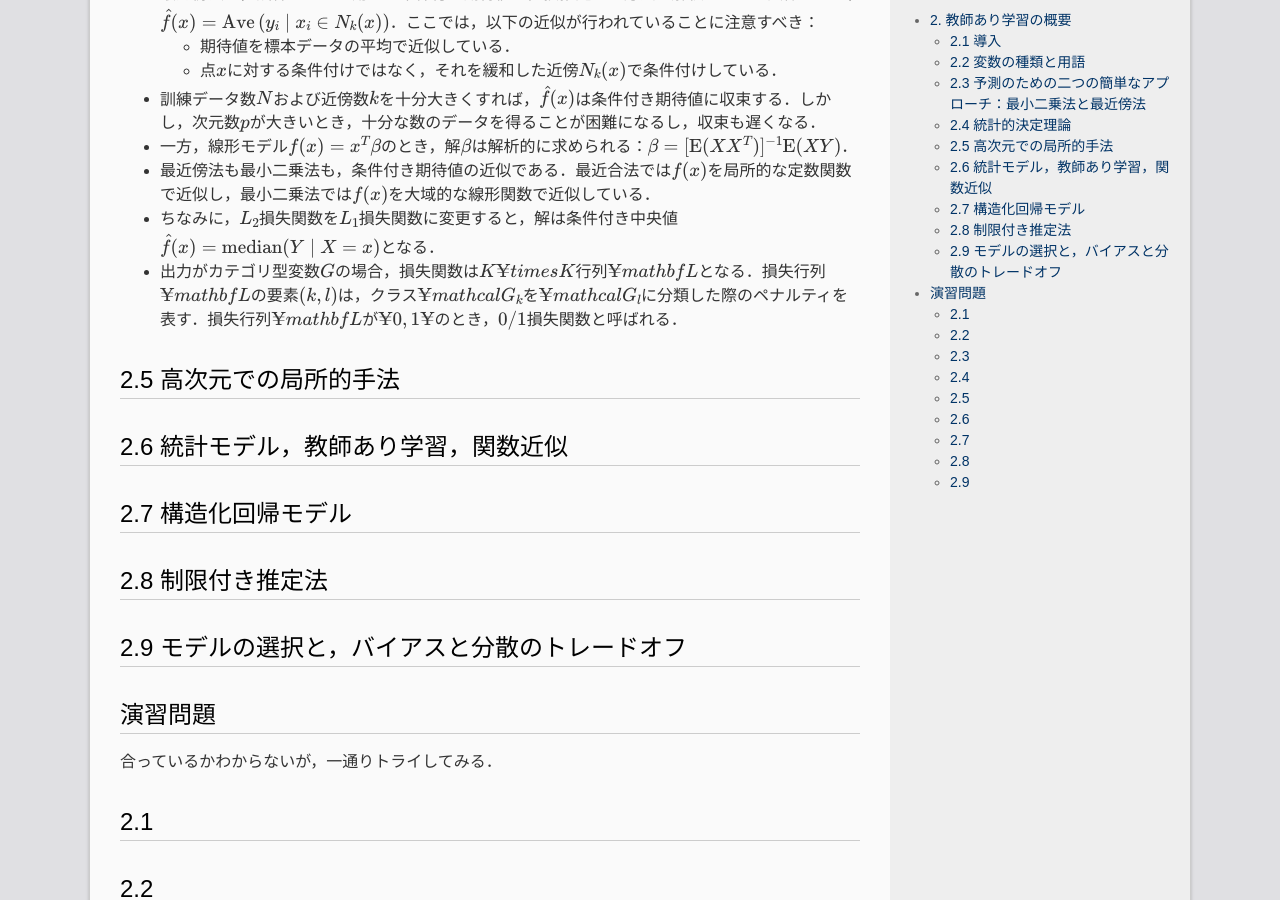
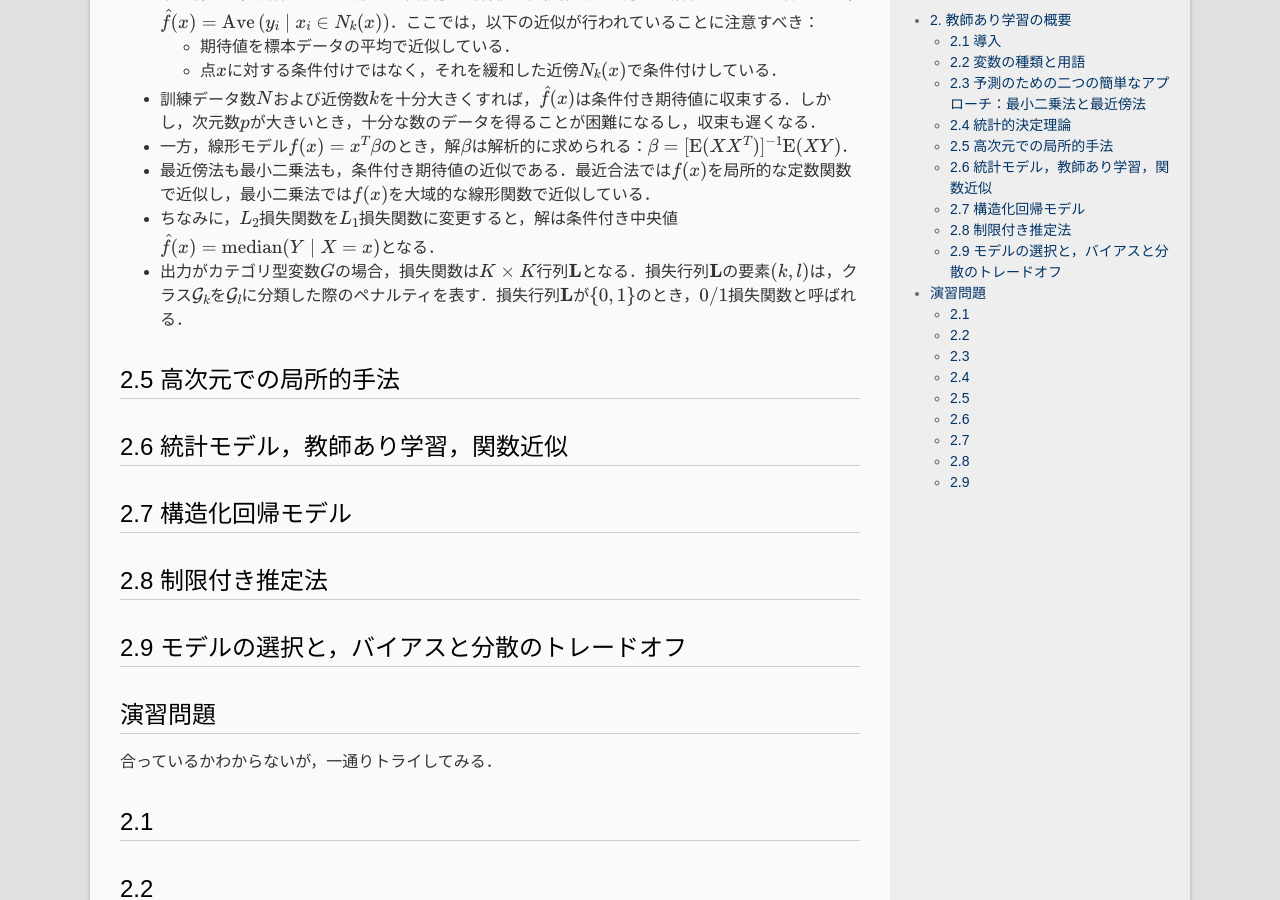
Before and after one commit to madoreenu/haltaro.github.io, a Jekyll site: the page built from _posts/2017-08-26-section2.md, in a window 1280 px wide and 900 px high, scrolled down 1759 px. Built offline with Jekyll 4.4.1, drawn with Linux system fonts in a browser that asks for light colours; formulas are drawn with MathJax 3.

```diff
--- a/_posts/2017-08-26-section2.md
+++ b/_posts/2017-08-26-section2.md
@@ -49,7 +49,7 @@ categories:
 * 一方，線形モデル$$f(x)=x^{T}\beta$$のとき，解$$\beta$$は解析的に求められる：$$\beta=[\mathrm{E}(XX^{T})]^{-1}\mathrm{E}(XY)$$．
 * 最近傍法も最小二乗法も，条件付き期待値の近似である．最近合法では$$f(x)$$を局所的な定数関数で近似し，最小二乗法では$$f(x)$$を大域的な線形関数で近似している．
 * ちなみに，$$L_2$$損失関数を$$L_1$$損失関数に変更すると，解は条件付き中央値$$\hat{f}(x)=\mathrm{median}(Y \mid X=x)$$となる．
-* 出力がカテゴリ型変数$$G$$の場合，損失関数は$$K ¥times K$$行列$$¥mathbf{L}$$となる．損失行列$$¥mathbf{L}$$の要素$$(k,l)$$は，クラス$$¥mathcal{G}_k$$を$$¥mathcal{G}_l$$に分類した際のペナルティを表す．損失行列$$¥mathbf{L}$$が$$¥{0, 1¥}$$のとき，$$0/1$$損失関数と呼ばれる．
+* 出力がカテゴリ型変数$$G$$の場合，損失関数は$$K \times K$$行列$$\mathbf{L}$$となる．損失行列$$\mathbf{L}$$の要素$$(k,l)$$は，クラス$$\mathcal{G}_k$$を$$\mathcal{G}_l$$に分類した際のペナルティを表す．損失行列$$\mathbf{L}$$が$$\{0, 1\}$$のとき，$$0/1$$損失関数と呼ばれる．
 
 ## 2.5 高次元での局所的手法
 
```
